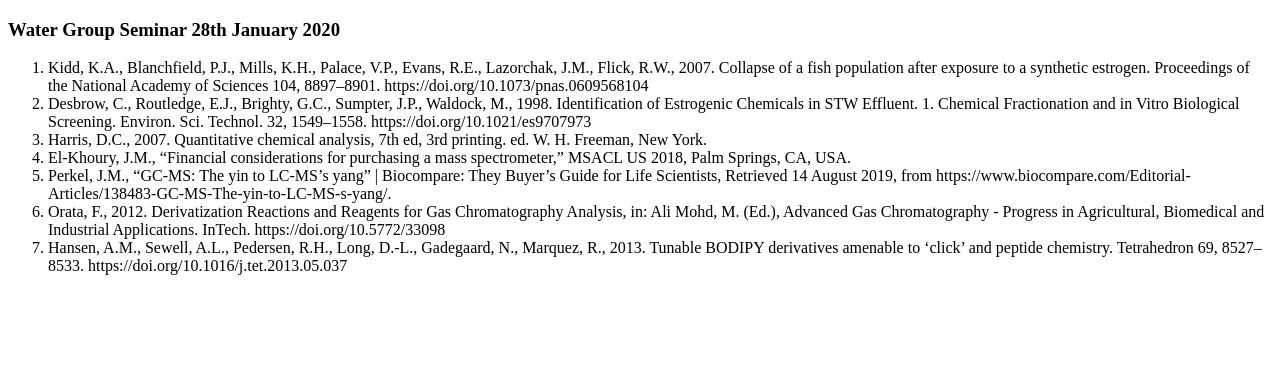
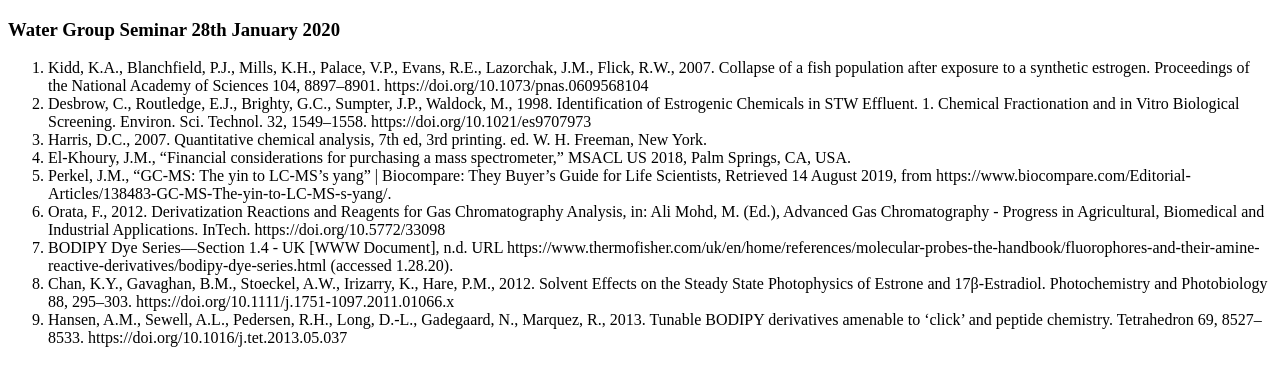
Before and after one commit to cfelion/references.github.io, a plain HTML site: page 20200128-refs.html in a window 1280 px wide. Drawn offline with Linux system fonts and the light colour scheme.

Commit message:
Update 20200128-refs.html

```diff
--- a/20200128-refs.html
+++ b/20200128-refs.html
@@ -19,6 +19,8 @@
 	<li>El-Khoury, J.M., “Financial considerations for purchasing a mass spectrometer,” MSACL US 2018, Palm Springs, CA, USA.</li>
 	<li>Perkel, J.M., “GC-MS: The yin to LC-MS’s yang” | Biocompare: They Buyer’s Guide for Life Scientists, Retrieved 14 August 2019, from https://www.biocompare.com/Editorial-Articles/138483-GC-MS-The-yin-to-LC-MS-s-yang/.</li>
 	<li>Orata, F., 2012. Derivatization Reactions and Reagents for Gas Chromatography Analysis, in: Ali Mohd, M. (Ed.), Advanced Gas Chromatography - Progress in Agricultural, Biomedical and Industrial Applications. InTech. https://doi.org/10.5772/33098</li>
+	<li>BODIPY Dye Series—Section 1.4 - UK [WWW Document], n.d. URL https://www.thermofisher.com/uk/en/home/references/molecular-probes-the-handbook/fluorophores-and-their-amine-reactive-derivatives/bodipy-dye-series.html (accessed 1.28.20).</li>
+	<li>Chan, K.Y., Gavaghan, B.M., Stoeckel, A.W., Irizarry, K., Hare, P.M., 2012. Solvent Effects on the Steady State Photophysics of Estrone and 17β-Estradiol. Photochemistry and Photobiology 88, 295–303. https://doi.org/10.1111/j.1751-1097.2011.01066.x</li>
 	<li>Hansen, A.M., Sewell, A.L., Pedersen, R.H., Long, D.-L., Gadegaard, N., Marquez, R., 2013. Tunable BODIPY derivatives amenable to ‘click’ and peptide chemistry. Tetrahedron 69, 8527–8533. https://doi.org/10.1016/j.tet.2013.05.037</li>
 </ol>
 </body>
```
